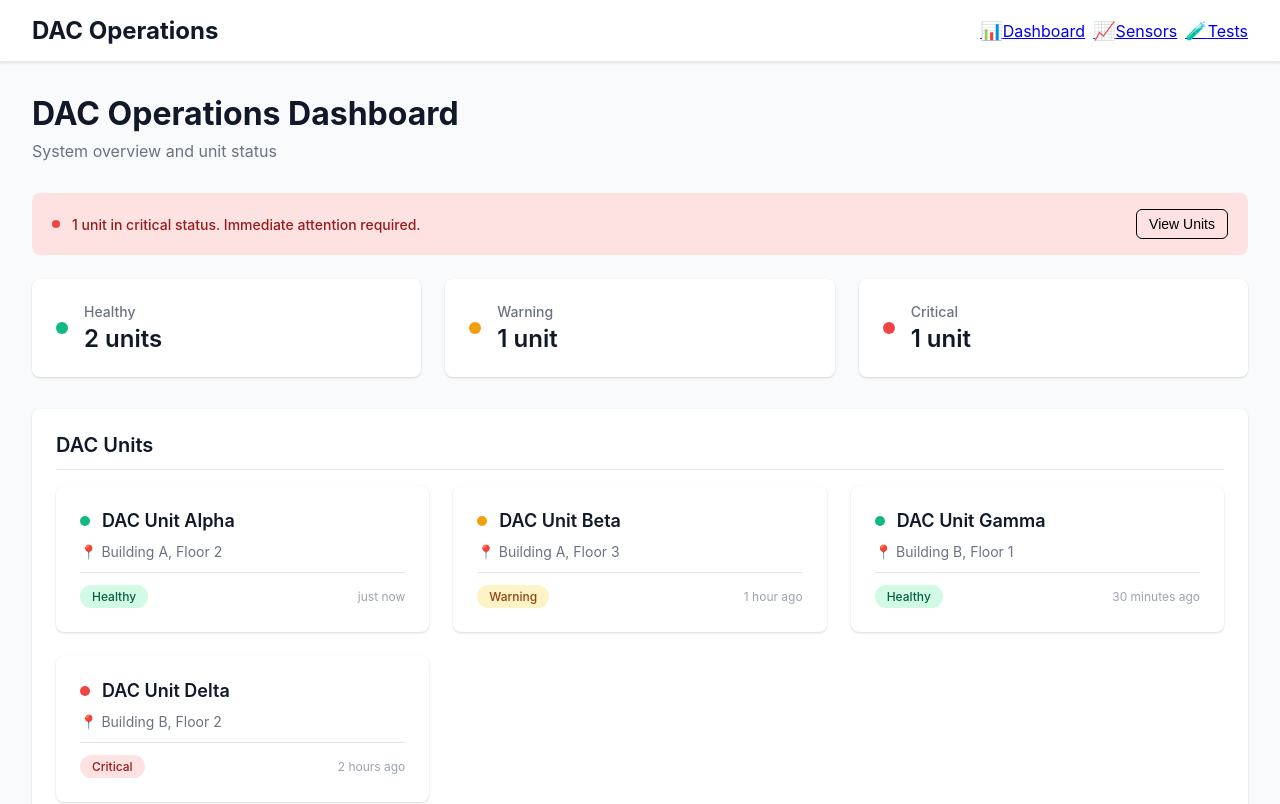
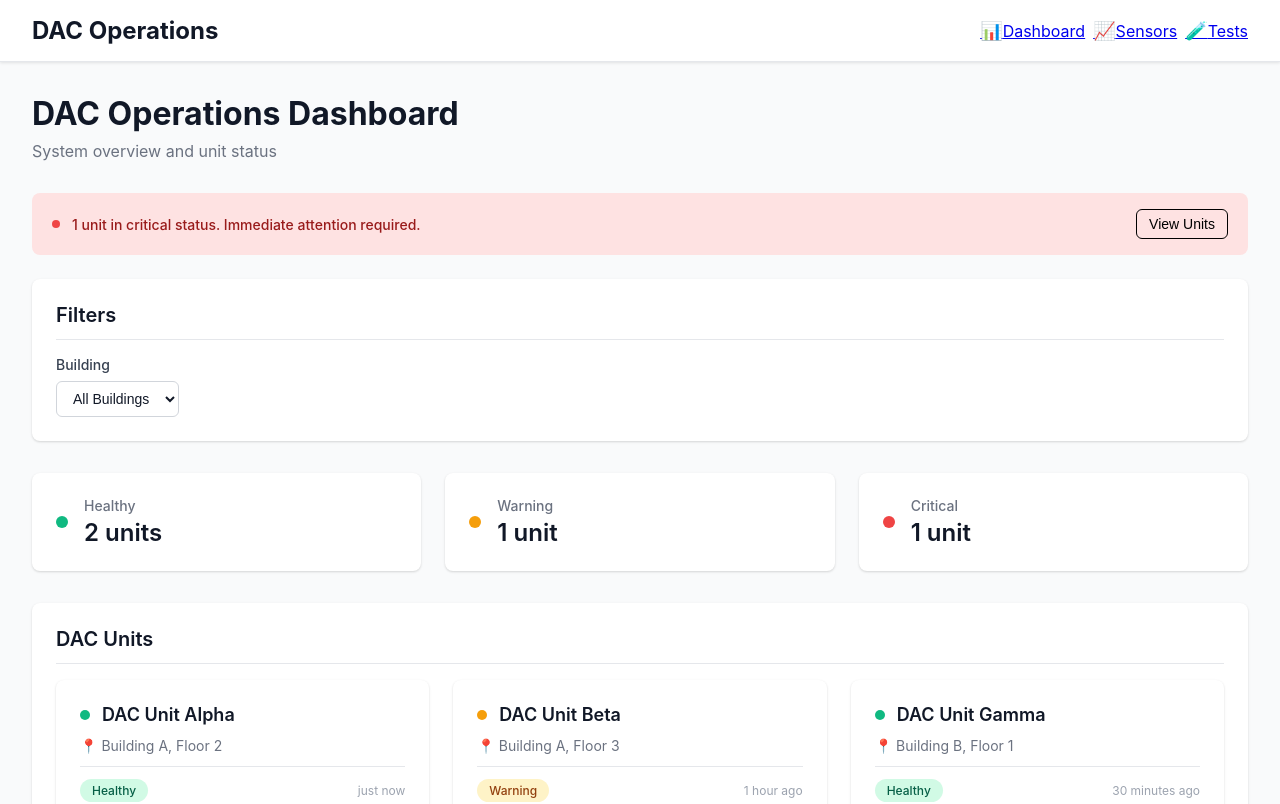
Before and after one commit to dradamski/dac-ops-dash, a React (Vite) app: page / in a window 1280 px wide. Shown: the top 804 px of the page. Built offline with nearby package versions, Linux system fonts and the light colour scheme.

Commit message:
add building filter to visualizations

```diff
--- /dev/null
+++ b/components/common/BuildingFilter.tsx
@@ -0,0 +1,83 @@
+import type { DacUnit } from '../../types/domain';
+import { getBuildingsFromUnits } from '../../utils/buildings';
+
+interface BuildingFilterProps {
+  units: DacUnit[];
+  selectedBuilding: string | null;
+  onSelect: (building: string | null) => void;
+  disabled?: boolean;
+}
+
+/**
+ * Dropdown filter for selecting a building
+ */
+export function BuildingFilter({
+  units,
+  selectedBuilding,
+  onSelect,
+  disabled = false,
+}: BuildingFilterProps) {
+  const buildings = getBuildingsFromUnits(units);
+
+  return (
+    <div className="building-filter">
+      <label htmlFor="building-select" className="filter-label">
+        Building
+      </label>
+      <select
+        id="building-select"
+        value={selectedBuilding || ''}
+        onChange={(e) => onSelect(e.target.value || null)}
+        disabled={disabled}
+        className="filter-input"
+      >
+        <option value="">All Buildings</option>
+        {buildings.map((building) => (
+          <option key={building} value={building}>
+            {building}
+          </option>
+        ))}
+      </select>
+      <style jsx>{`
+        .building-filter {
+          display: flex;
+          flex-direction: column;
+          gap: 0.5rem;
+        }
+
+        .filter-label {
+          font-size: 0.875rem;
+          font-weight: 500;
+          color: #374151;
+        }
+
+        .filter-input {
+          padding: 0.5rem 0.75rem;
+          border: 1px solid #d1d5db;
+          border-radius: 6px;
+          font-size: 0.875rem;
+          background-color: white;
+          color: #111827;
+          cursor: pointer;
+          transition: border-color 0.2s;
+        }
+
+        .filter-input:hover:not(:disabled) {
+          border-color: #9ca3af;
+        }
+
+        .filter-input:focus {
+          outline: none;
+          border-color: #3b82f6;
+          box-shadow: 0 0 0 3px rgba(59, 130, 246, 0.1);
+        }
+
+        .filter-input:disabled {
+          background-color: #f3f4f6;
+          color: #9ca3af;
+          cursor: not-allowed;
+        }
+      `}</style>
+    </div>
+  );
+}
--- a/context/FilterContext.tsx
+++ b/context/FilterContext.tsx
@@ -4,12 +4,14 @@ import type { SensorType, TimeRange } from '../types/domain';
 interface FilterState {
   selectedUnitId: string | null;
   selectedSensorType: SensorType | null;
+  selectedBuilding: string | null;
   timeRange: TimeRange | null;
 }
 
 interface FilterContextValue extends FilterState {
   setSelectedUnitId: (unitId: string | null) => void;
   setSelectedSensorType: (sensorType: SensorType | null) => void;
+  setSelectedBuilding: (building: string | null) => void;
   setTimeRange: (timeRange: TimeRange | null) => void;
   resetFilters: () => void;
 }
@@ -20,6 +22,7 @@ interface FilterProviderProps {
   children: ReactNode;
   defaultUnitId?: string | null;
   defaultSensorType?: SensorType | null;
+  defaultBuilding?: string | null;
   defaultTimeRange?: TimeRange | null;
 }
 
@@ -40,26 +43,31 @@ export function FilterProvider({
   children,
   defaultUnitId = null,
   defaultSensorType = null,
+  defaultBuilding = null,
   defaultTimeRange = getDefaultTimeRange(),
 }: FilterProviderProps) {
   const [selectedUnitId, setSelectedUnitId] = useState<string | null>(defaultUnitId);
   const [selectedSensorType, setSelectedSensorType] = useState<SensorType | null>(
     defaultSensorType
   );
+  const [selectedBuilding, setSelectedBuilding] = useState<string | null>(defaultBuilding);
   const [timeRange, setTimeRange] = useState<TimeRange | null>(defaultTimeRange);
 
   const resetFilters = useCallback(() => {
     setSelectedUnitId(defaultUnitId);
     setSelectedSensorType(defaultSensorType);
+    setSelectedBuilding(defaultBuilding);
     setTimeRange(defaultTimeRange || getDefaultTimeRange());
-  }, [defaultUnitId, defaultSensorType, defaultTimeRange]);
+  }, [defaultUnitId, defaultSensorType, defaultBuilding, defaultTimeRange]);
 
   const value: FilterContextValue = {
     selectedUnitId,
     selectedSensorType,
+    selectedBuilding,
     timeRange,
     setSelectedUnitId,
     setSelectedSensorType,
+    setSelectedBuilding,
     setTimeRange,
     resetFilters,
   };
--- a/pages/DashboardPage.tsx
+++ b/pages/DashboardPage.tsx
@@ -1,12 +1,15 @@
 import { useMemo } from 'react';
 import { useNavigate } from 'react-router-dom';
 import { useDacUnits } from '../hooks/useDacUnits';
+import { useFilters } from '../context/FilterContext';
 import { SystemStatusCard } from '../components/overview/SystemStatusCard';
 import { UnitStatusGrid } from '../components/overview/UnitStatusGrid';
 import { AlertBanner } from '../components/overview/AlertBanner';
+import { BuildingFilter } from '../components/common/BuildingFilter';
 import { Card } from '../components/common/Card';
 import { LoadingState } from '../components/common/LoadingState';
 import { ErrorState } from '../components/common/ErrorState';
+import { filterUnitsByBuilding } from '../utils/buildings';
 import type { UnitStatus, DacUnit } from '../types/domain';
 
 /**
@@ -15,12 +18,18 @@ import type { UnitStatus, DacUnit } from '../types/domain';
 export function DashboardPage() {
   const navigate = useNavigate();
   const { units, isLoading, error, refetch } = useDacUnits();
+  const { selectedBuilding, setSelectedBuilding } = useFilters();
 
   const handleUnitClick = (unit: DacUnit) => {
     navigate(`/tests?unitId=${unit.id}`);
   };
 
-  // Calculate status counts
+  // Filter units by building
+  const filteredUnits = useMemo(() => {
+    return filterUnitsByBuilding(units, selectedBuilding);
+  }, [units, selectedBuilding]);
+
+  // Calculate status counts based on filtered units
   const statusCounts = useMemo(() => {
     const counts: Record<UnitStatus, number> = {
       healthy: 0,
@@ -28,17 +37,17 @@ export function DashboardPage() {
       critical: 0,
     };
 
-    units.forEach((unit) => {
+    filteredUnits.forEach((unit) => {
       counts[unit.status]++;
     });
 
     return counts;
-  }, [units]);
+  }, [filteredUnits]);
 
   // Get critical units for alert
   const criticalUnits = useMemo(() => {
-    return units.filter((unit) => unit.status === 'critical');
-  }, [units]);
+    return filteredUnits.filter((unit) => unit.status === 'critical');
+  }, [filteredUnits]);
 
   if (isLoading) {
     return <LoadingState message="Loading dashboard..." />;
@@ -73,6 +82,18 @@ export function DashboardPage() {
         />
       )}
 
+      <div className="filters-section">
+        <Card title="Filters">
+          <div className="filters-content">
+            <BuildingFilter
+              units={units}
+              selectedBuilding={selectedBuilding}
+              onSelect={setSelectedBuilding}
+            />
+          </div>
+        </Card>
+      </div>
+
       <div className="status-cards">
         <SystemStatusCard status="healthy" count={statusCounts.healthy} />
         <SystemStatusCard status="warning" count={statusCounts.warning} />
@@ -81,7 +102,7 @@ export function DashboardPage() {
 
       <div id="units-section" className="units-section">
         <Card title="DAC Units">
-          <UnitStatusGrid units={units} onUnitClick={handleUnitClick} />
+          <UnitStatusGrid units={filteredUnits} onUnitClick={handleUnitClick} />
         </Card>
       </div>
 
@@ -109,6 +130,16 @@ export function DashboardPage() {
           margin: 0;
         }
 
+        .filters-section {
+          margin-bottom: 2rem;
+        }
+
+        .filters-content {
+          display: flex;
+          gap: 1.5rem;
+          flex-wrap: wrap;
+        }
+
         .status-cards {
           display: grid;
           grid-template-columns: repeat(auto-fit, minmax(200px, 1fr));
--- a/pages/SensorsPage.tsx
+++ b/pages/SensorsPage.tsx
@@ -1,13 +1,15 @@
-import { useEffect } from 'react';
+import { useEffect, useMemo } from 'react';
 import { useFilters } from '../context/FilterContext';
 import { useDacUnits } from '../hooks/useDacUnits';
 import { useSensorData } from '../hooks/useSensorData';
 import { SensorChart } from '../components/sensors/SensorChart';
 import { SensorSelector } from '../components/sensors/SensorSelector';
 import { TimeRangePicker } from '../components/sensors/TimeRangePicker';
+import { BuildingFilter } from '../components/common/BuildingFilter';
 import { Card } from '../components/common/Card';
 import { LoadingState } from '../components/common/LoadingState';
 import { ErrorState } from '../components/common/ErrorState';
+import { filterUnitsByBuilding } from '../utils/buildings';
 import type { SensorType } from '../types/domain';
 
 /**
@@ -18,18 +20,28 @@ export function SensorsPage() {
   const {
     selectedUnitId,
     selectedSensorType,
+    selectedBuilding,
     timeRange,
     setSelectedUnitId,
     setSelectedSensorType,
+    setSelectedBuilding,
     setTimeRange,
   } = useFilters();
 
-  // Set default unit if none selected
+  // Filter units by building
+  const filteredUnits = useMemo(() => {
+    return filterUnitsByBuilding(units, selectedBuilding);
+  }, [units, selectedBuilding]);
+
+  // Set default unit if none selected (from filtered units)
   useEffect(() => {
-    if (!selectedUnitId && units.length > 0) {
-      setSelectedUnitId(units[0].id);
+    if (!selectedUnitId && filteredUnits.length > 0) {
+      setSelectedUnitId(filteredUnits[0].id);
+    } else if (selectedUnitId && !filteredUnits.find((u) => u.id === selectedUnitId)) {
+      // If selected unit is not in filtered list, clear selection
+      setSelectedUnitId(null);
     }
-  }, [selectedUnitId, units, setSelectedUnitId]);
+  }, [selectedUnitId, filteredUnits, setSelectedUnitId]);
 
   // Set default time range if none set
   useEffect(() => {
@@ -55,7 +67,7 @@ export function SensorsPage() {
     enabled: !!(selectedUnitId && selectedSensorType && timeRange),
   });
 
-  const selectedUnit = units.find((u) => u.id === selectedUnitId);
+  const selectedUnit = filteredUnits.find((u) => u.id === selectedUnitId);
 
   if (unitsLoading) {
     return <LoadingState message="Loading units..." />;
@@ -72,6 +84,12 @@ export function SensorsPage() {
         <div className="sensors-controls">
           <Card title="Filters">
             <div className="controls-content">
+              <BuildingFilter
+                units={units}
+                selectedBuilding={selectedBuilding}
+                onSelect={setSelectedBuilding}
+              />
+
               <div className="control-group">
                 <label htmlFor="unit-select">Unit</label>
                 <select
@@ -81,7 +99,7 @@ export function SensorsPage() {
                   className="select-input"
                 >
                   <option value="">Select a unit</option>
-                  {units.map((unit) => (
+                  {filteredUnits.map((unit) => (
                     <option key={unit.id} value={unit.id}>
                       {unit.name}
                     </option>
--- /dev/null
+++ b/utils/buildings.ts
@@ -0,0 +1,36 @@
+import type { DacUnit } from '../types/domain';
+
+/**
+ * Extract building name from location string
+ * Examples: "Building A, Floor 2" -> "Building A
+ */
+export function extractBuildingFromLocation(location: string | undefined): string | null {
+  if (!location) return null;
+  const match = location.match(/^Building\s+[A-Z]/i);
+  return match ? match[0] : null;
+}
+
+/**
+ * Get unique list of buildings from units
+ */
+export function getBuildingsFromUnits(units: DacUnit[]): string[] {
+  const buildings = new Set<string>();
+  units.forEach((unit) => {
+    const building = extractBuildingFromLocation(unit.location);
+    if (building) {
+      buildings.add(building);
+    }
+  });
+  return Array.from(buildings).sort();
+}
+
+/**
+ * Filter units by building
+ */
+export function filterUnitsByBuilding(units: DacUnit[], building: string | null): DacUnit[] {
+  if (!building) return units;
+  return units.filter((unit) => {
+    const unitBuilding = extractBuildingFromLocation(unit.location);
+    return unitBuilding === building;
+  });
+}
```
